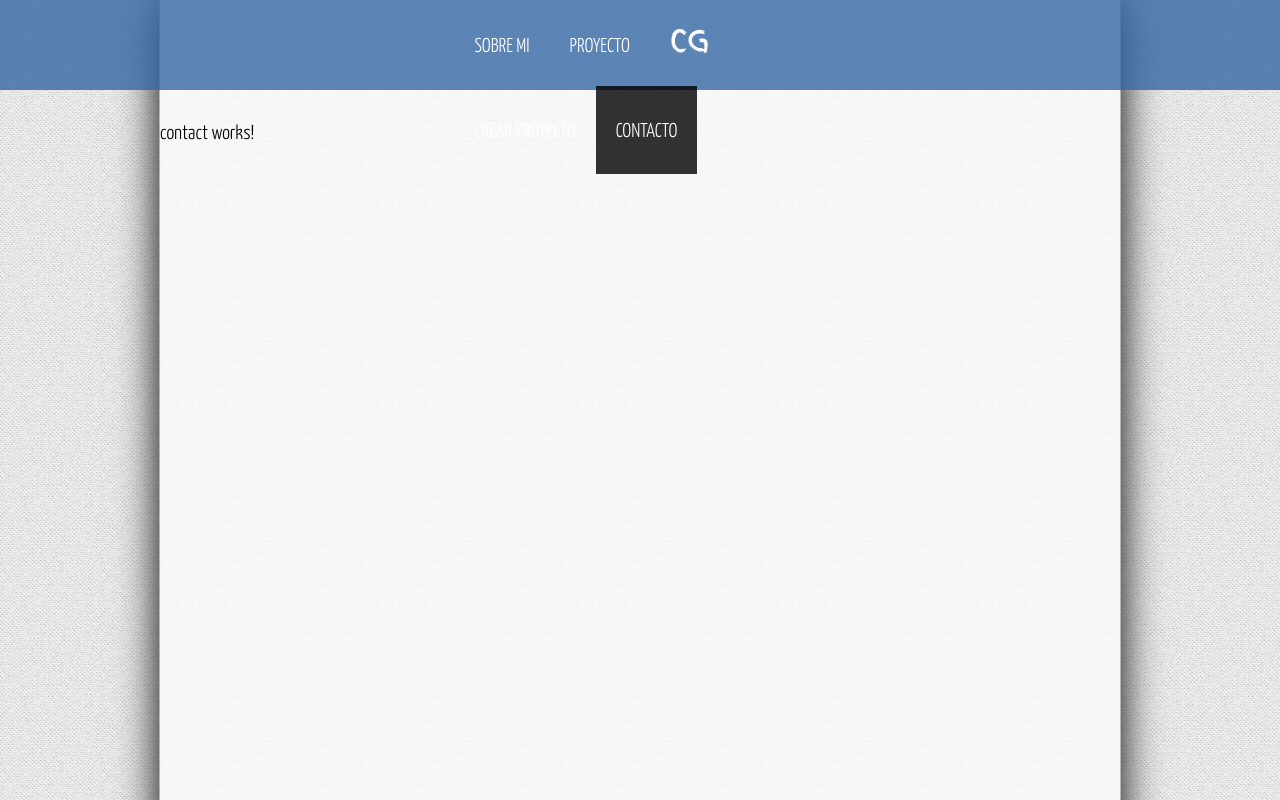
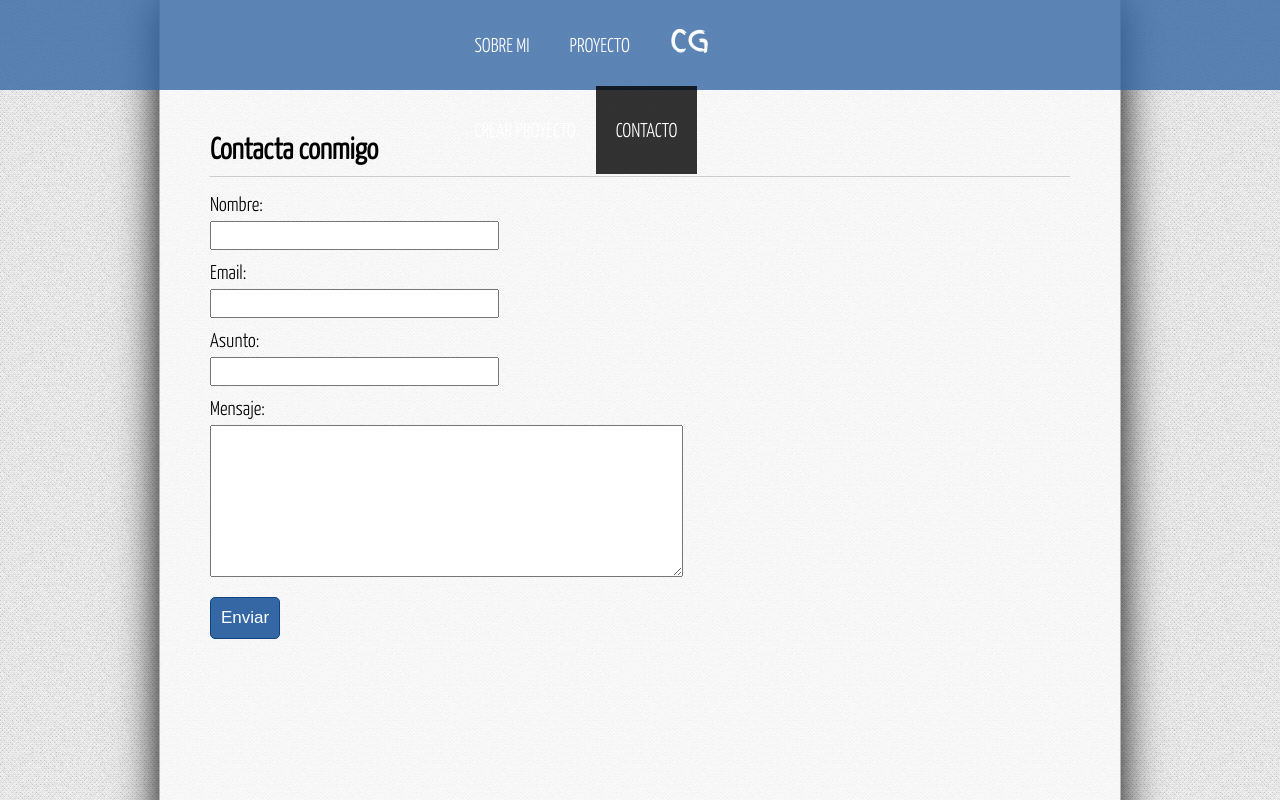
Before and after one commit to CarlosGarciaDMarina/ProyectoConAngular, an Angular app: page /contacto in a window 1280 px wide. Shown: the top 800 px of the page. Built offline with nearby package versions, Linux system fonts and the light colour scheme.

Commit message:
Formulario de contacto - Maquetado

```diff
--- a/src/app/components/contact/contact.component.html
+++ b/src/app/components/contact/contact.component.html
@@ -1 +1,23 @@
-<p>contact works!</p>
+<div class="container">
+    <h2>{{title}}</h2>
+
+    <form action="">
+
+        <label for="name">Nombre:</label>
+        <input type="text" name="name" />
+
+        <label for="mail">Email:</label>
+        <input type="text" name="mail" />
+
+        <label for="subject">Asunto:</label>
+        <input type="text" name="subject" /><br>
+
+        <label for="subject">Mensaje:</label>
+        <textarea name="message" id="" cols="57" rows="10"></textarea>
+
+       <div class="botones">
+            <input type="submit" value="Enviar"/>
+        </div>
+
+    </form>
+</div>
--- a/src/app/components/contact/contact.component.ts
+++ b/src/app/components/contact/contact.component.ts
@@ -1,10 +1,20 @@
-import { Component } from '@angular/core';
+import { Component, OnInit } from '@angular/core';
 
 @Component({
   selector: 'app-contact',
   templateUrl: './contact.component.html',
   styleUrl: './contact.component.css'
 })
-export class ContactComponent {
+export class ContactComponent implements OnInit{
 
+  //Variables
+  public title: string;
+
+  constructor(){
+    this.title = "Contacta conmigo";
+  }
+
+  ngOnInit(): void {
+
+  }
 }
--- a/src/app/components/create/create.component.ts
+++ b/src/app/components/create/create.component.ts
@@ -33,7 +33,7 @@ export class CreateComponent implements OnInit {
 
   ) {
     this.url = Global.url;
-    this.title = "Carlos García de Marina";
+    this.title = "Crear un proyecto";
     this.project = new Project('', '', '', '', 2024, '','');
   }
 
```
